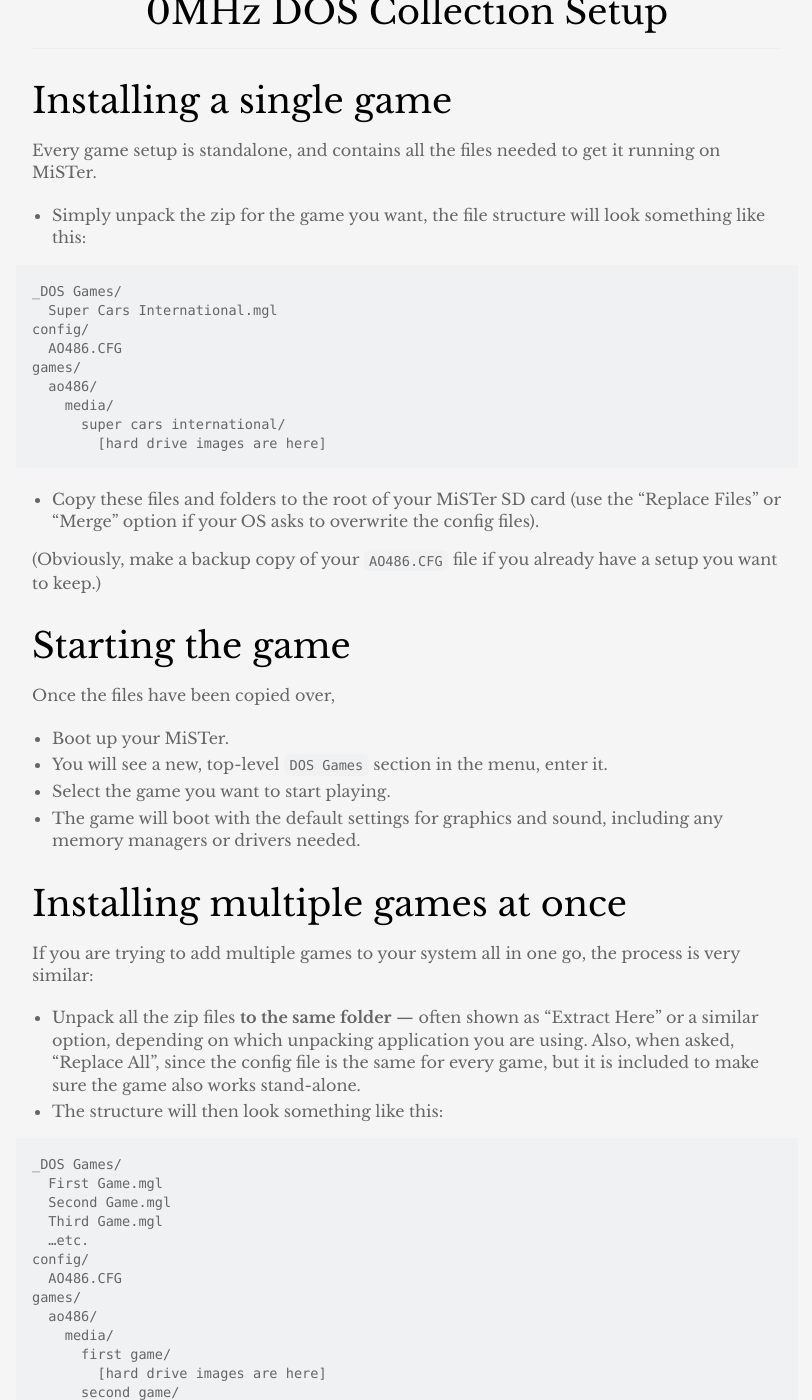
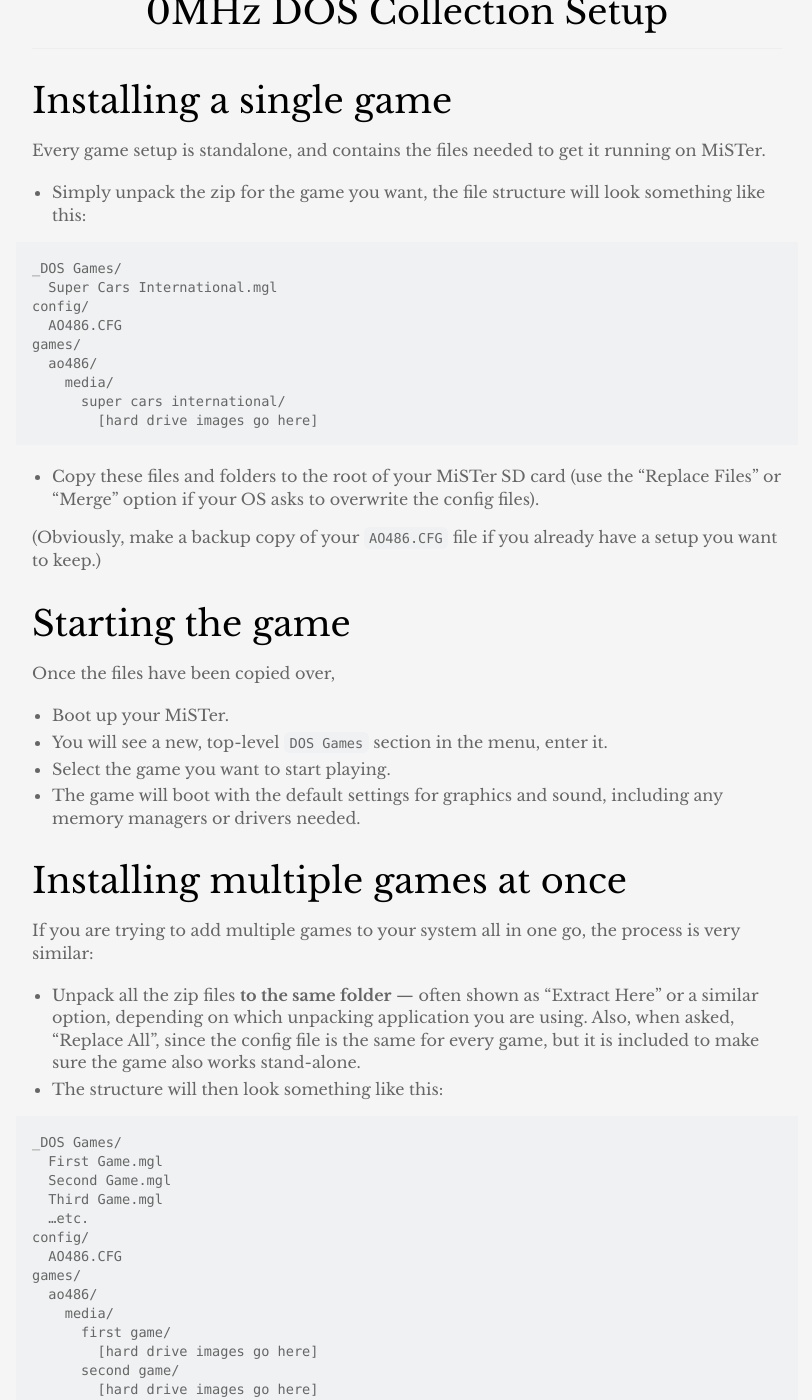
Before and after one commit to 0mhz-net/0mhz-net.github.io, a Jekyll site: the page built from docs.md, in a window 1280 px wide and 1400 px high, scrolled down 223 px. Shown: the whole window, without its empty margins (233-1045 px from the left). Built offline with Jekyll 4.4.1, drawn with Linux system fonts in a browser that asks for light colours; some of the changed text lies outside the part shown.

Commit message:
Copy improvements

````diff
--- a/docs.md
+++ b/docs.md
@@ -4,7 +4,7 @@ title: 0MHz DOS Collection Setup
 
 ## Installing a single game
 
-Every game setup is standalone, and contains all the files needed to get it running on MiSTer.
+Every game setup is standalone, and contains the files needed to get it running on MiSTer.
 
 * Simply unpack the zip for the game you want, the file structure will look something like this:
 
@@ -17,7 +17,7 @@ games/
   ao486/
     media/
       super cars international/
-        [hard drive images are here]
+        [hard drive images go here]
 ```
 
 * Copy these files and folders to the root of your MiSTer SD card (use the "Replace Files" or "Merge" option if your OS asks to overwrite the config files).
@@ -52,11 +52,11 @@ games/
   ao486/
     media/
       first game/
-        [hard drive images are here]
+        [hard drive images go here]
       second game/
-        [hard drive images are here]
+        [hard drive images go here]
       third game/
-        [hard drive images are here]
+        [hard drive images go here]
 
 ```
 * Copy these files and folders to the root of your MiSTer SD card. The `.cfg` file is the same for every game, so there will only be one once you have unpacked all the games.
````
